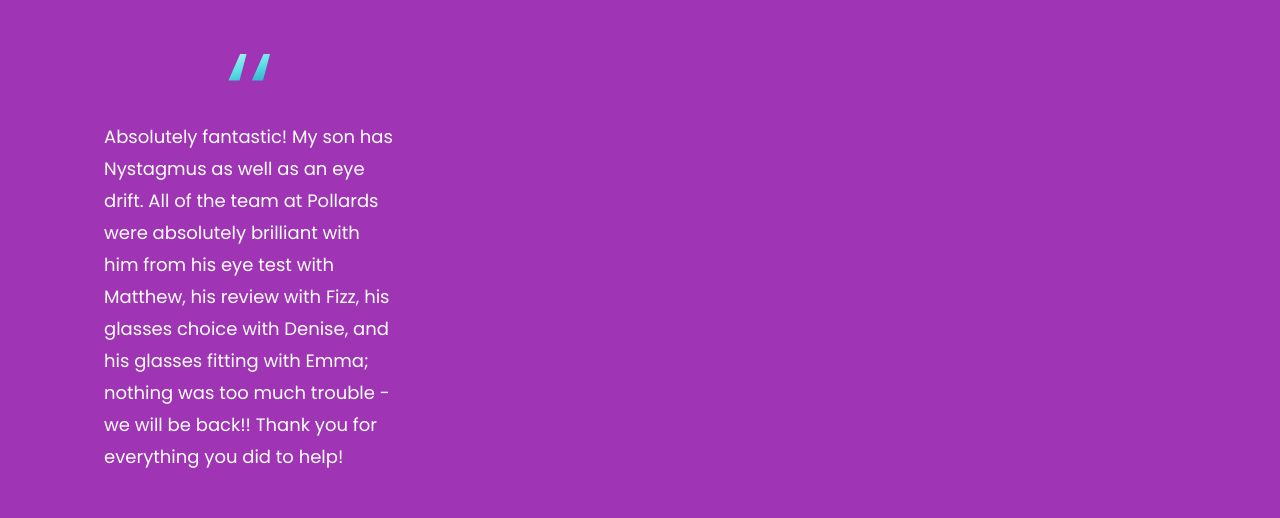
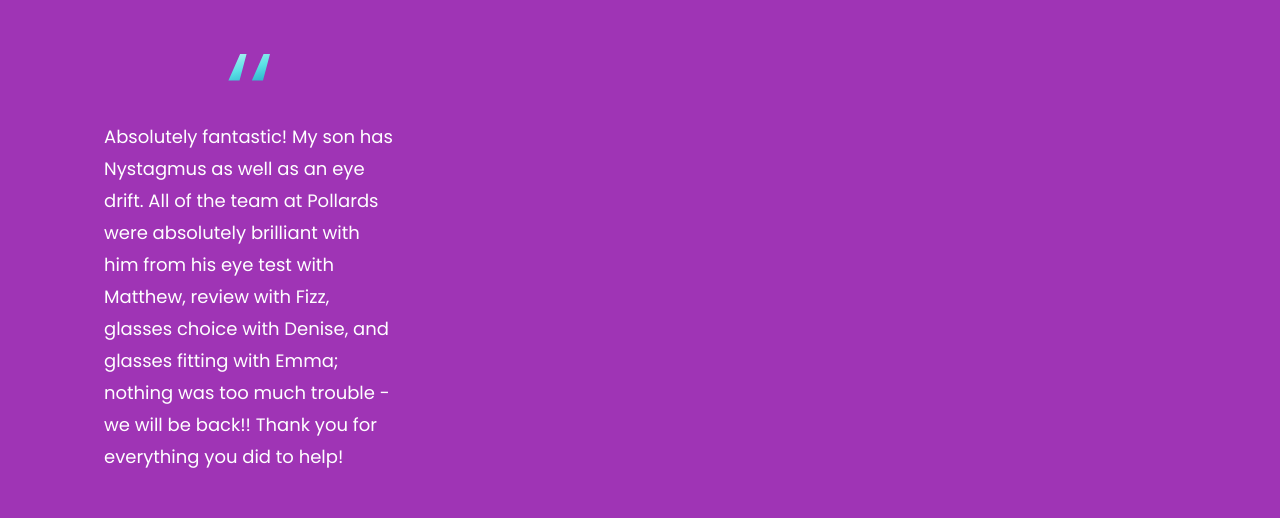
Before and after one commit to oyousaf/pollards, a React (Vite) app: page / in a window 1280 px wide. Shown: the part 3180-3698 px from the top of the page. Built offline with nearby package versions, Linux system fonts and the light colour scheme.

Commit message:
squashing bugs

```diff
--- a/src/constants/index.js
+++ b/src/constants/index.js
@@ -85,8 +85,8 @@ export const feedback = [
   },
   {
     id: "feedback-3",
-    content: `Absolutely fantastic! My son has Nystagmus as well as an eye drift. All of the team at Pollards were absolutely brilliant with him from his eye test with Matthew, his review with Fizz, his
-    glasses choice with Denise, and his glasses fitting with Emma; nothing was too much trouble - we will be back!! Thank you for everything you did to help!`,
+    content: `Absolutely fantastic! My son has Nystagmus as well as an eye drift. All of the team at Pollards were absolutely brilliant with him from his eye test with Matthew, review with Fizz,
+    glasses choice with Denise, and glasses fitting with Emma; nothing was too much trouble - we will be back!! Thank you for everything you did to help!`,
     name: "Sara O'Hara",
     title: "Absolutely brilliant",
   },
```
